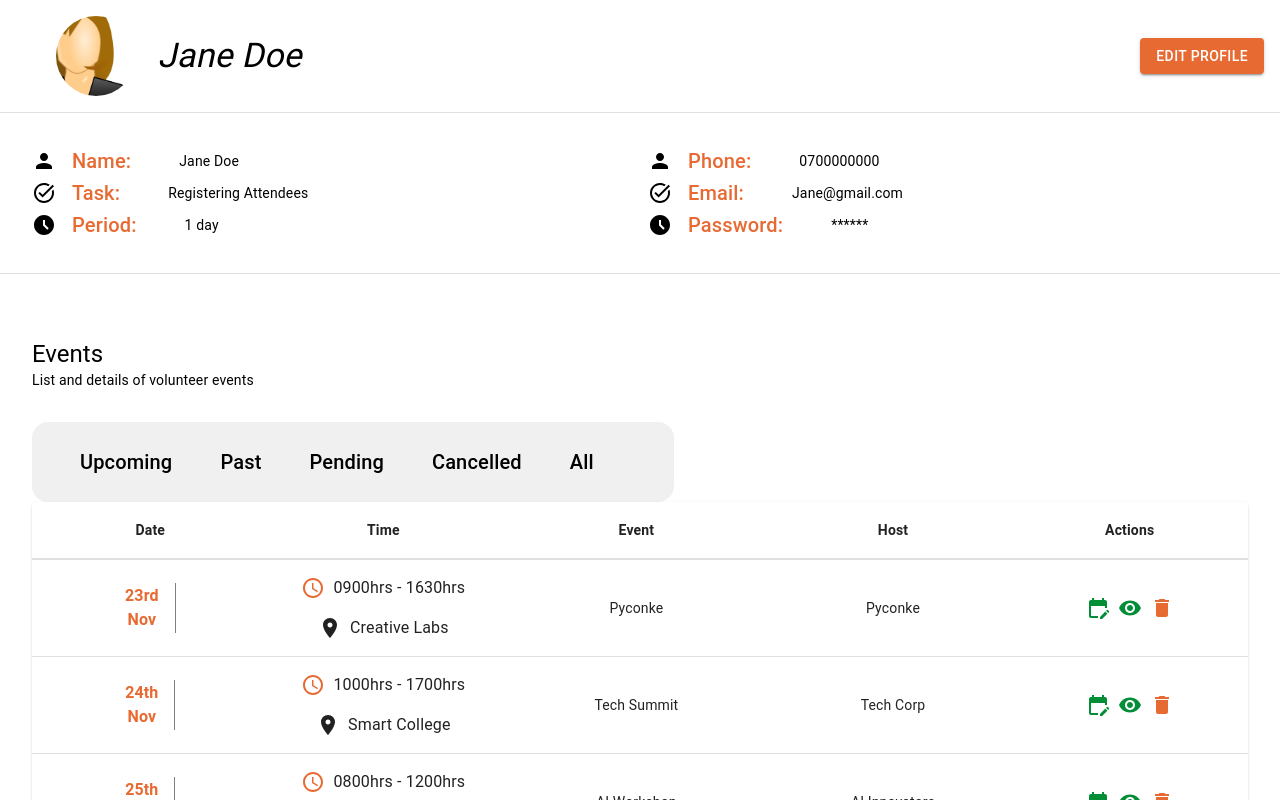
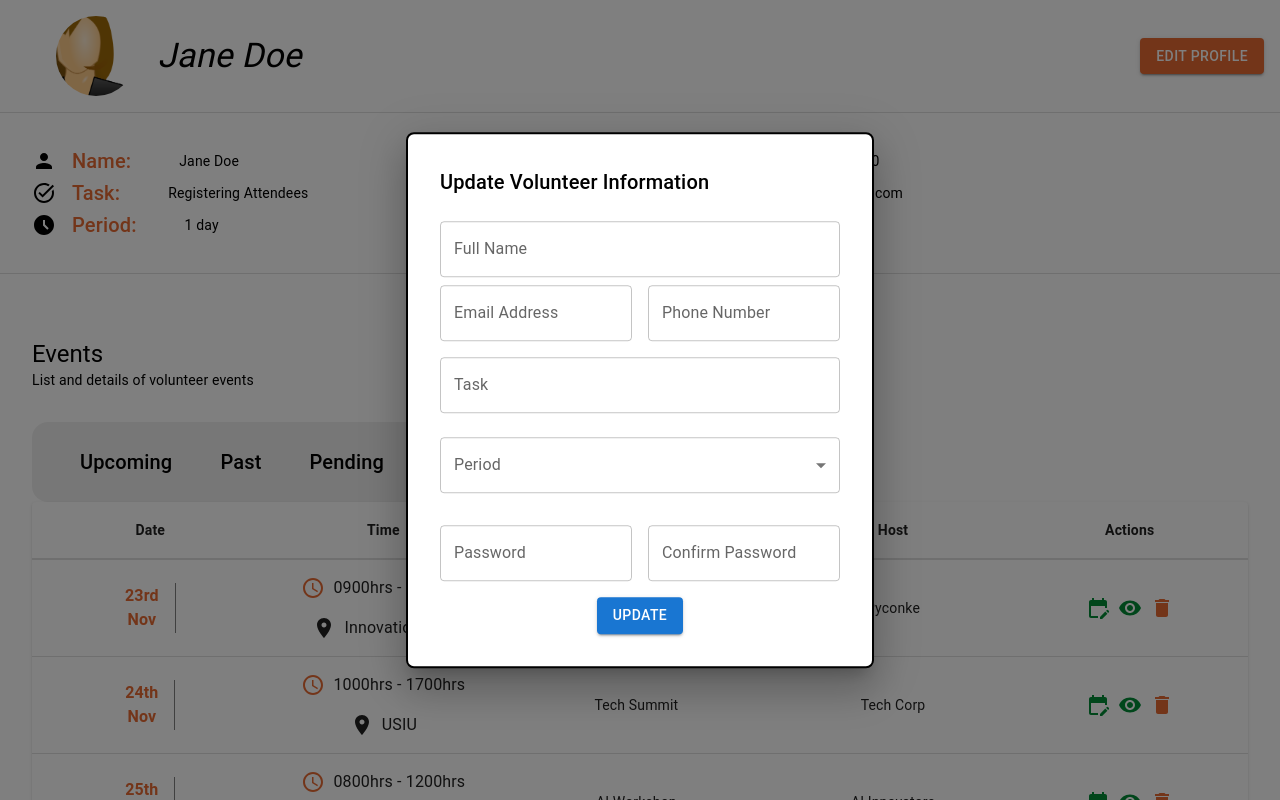
Before and after one commit to forbidenid/Volunteers_Management_System-Frontend, a React (Create React App) app: page /volunteer in a window 1280 px wide. Both pictures are taken after a click on the button "EDIT PROFILE". Shown: the top 800 px of the page. Built offline with nearby package versions, Linux system fonts and the light colour scheme.

Commit message:
update popup

```diff
--- /dev/null
+++ b/src/Components/Volunteers/UpdateVolunteerPopup.jsx
@@ -0,0 +1,173 @@
+import React, { useState, useEffect } from "react";
+import {
+  Modal,
+  Box,
+  Typography,
+  TextField,
+  Button,
+  MenuItem,
+} from "@mui/material";
+import Grid from "@mui/material/Grid";
+
+const UpdateVolunteerPopup = ({ open, handleClose, volunteerData }) => {
+  const [formData, setFormData] = useState({
+    name: "",
+    email: "",
+    phone: "",
+    task: "",
+    period: "",
+    password: "",
+    confirmPassword: "",
+  });
+
+  useEffect(() => {
+    if (volunteerData) {
+      setFormData({
+        name: volunteerData.name || "",
+        email: volunteerData.email || "",
+        phone: volunteerData.phone || "",
+        task: volunteerData.task || "",
+        period: volunteerData.period || "",
+        password: "",
+        confirmPassword: "",
+      });
+    }
+  }, [volunteerData]);
+
+  const handleChange = (e) => {
+    setFormData({ ...formData, [e.target.name]: e.target.value });
+  };
+
+  const handleSubmit = () => {
+    const { name, email, phone, task, period, password, confirmPassword } =
+      formData;
+    if (
+      !name ||
+      !email ||
+      !phone ||
+      !task ||
+      !period ||
+      !password ||
+      !confirmPassword
+    ) {
+      alert("All fields are required.");
+      return;
+    }
+    if (password !== confirmPassword) {
+      alert("Passwords do not match.");
+      return;
+    }
+    alert("Volunteer updated successfully!");
+    handleClose();
+  };
+
+  return (
+    <Modal open={open} onClose={handleClose}>
+      <Box
+        sx={{
+          position: "absolute",
+          top: "50%",
+          left: "50%",
+          transform: "translate(-50%, -50%)",
+          width: 400,
+          bgcolor: "background.paper",
+          border: "2px solid #000",
+          borderRadius: 2,
+          boxShadow: 24,
+          p: 4,
+        }}
+      >
+        <Typography variant="h6" component="h2" gutterBottom>
+          Update Volunteer Information
+        </Typography>
+        <TextField
+          label="Full Name"
+          name="name"
+          value={formData.name}
+          fullWidth
+          margin="normal"
+          onChange={handleChange}
+        />
+
+        <Grid container spacing={2}>
+          <Grid item xs={6}>
+            <TextField
+              label="Email Address"
+              name="email"
+              type="email"
+              value={formData.email}
+              fullWidth
+              onChange={handleChange}
+            />
+          </Grid>
+          <Grid item xs={6}>
+            <TextField
+              label="Phone Number"
+              name="phone"
+              type="tel"
+              value={formData.phone}
+              fullWidth
+              onChange={handleChange}
+            />
+          </Grid>
+        </Grid>
+
+        <TextField
+          label="Task"
+          name="task"
+          value={formData.task}
+          fullWidth
+          margin="normal"
+          onChange={handleChange}
+        />
+
+        <TextField
+          select
+          label="Period"
+          name="period"
+          value={formData.period}
+          onChange={handleChange}
+          fullWidth
+          margin="normal"
+        >
+          <MenuItem value="1-3 months">1-3 months</MenuItem>
+          <MenuItem value="3-6 months">3-6 months</MenuItem>
+          <MenuItem value="6-9 months">6-9 months</MenuItem>
+          <MenuItem value="9 months-1 year">9 months-1 year</MenuItem>
+          <MenuItem value="More than a year">More than a year</MenuItem>
+        </TextField>
+
+        <Grid container spacing={2} sx={{ mt: 1 }}>
+          <Grid item xs={6}>
+            <TextField
+              label="Password"
+              name="password"
+              type="password"
+              value={formData.password}
+              fullWidth
+              onChange={handleChange}
+            />
+          </Grid>
+          <Grid item xs={6}>
+            <TextField
+              label="Confirm Password"
+              name="confirmPassword"
+              type="password"
+              value={formData.confirmPassword}
+              fullWidth
+              onChange={handleChange}
+            />
+          </Grid>
+        </Grid>
+
+        <Box sx={{ display: "flex", justifyContent: "center", mt: 2 }}>
+          <Button variant="contained" color="primary" onClick={handleSubmit}>
+            Update
+          </Button>
+        </Box>
+      </Box>
+    </Modal>
+  );
+};
+
+export default UpdateVolunteerPopup;
--- a/src/Components/Volunteers/VolunteersTable.jsx
+++ b/src/Components/Volunteers/VolunteersTable.jsx
@@ -24,7 +24,6 @@ const columns = [
   { id: "actions", label: "Actions", minWidth: 170, align: "center" },
 ];
 
-// Array of dummy names
 const dummyNames = [
   "USIU",
   "Tech University",
--- a/src/Pages/Volunteer.jsx
+++ b/src/Pages/Volunteer.jsx
@@ -1,3 +1,4 @@
+import React, { useState } from "react";
 import { Box, Button, Divider, Typography } from "@mui/material";
 import FemaleUser from "../assets/imgs/female-user.png";
 import "../Styles/Volunteer.scss";
@@ -6,20 +7,37 @@ import PersonIcon from "@mui/icons-material/Person";
 import TaskAltIcon from "@mui/icons-material/TaskAlt";
 import AccessTimeFilledIcon from "@mui/icons-material/AccessTimeFilled";
 import VolunteersTable from "../Components/Volunteers/VolunteersTable";
+import UpdateVolunteerPopup from "../Components/Volunteers/UpdateVolunteerPopup";
 
 export default function Volunteer() {
+
+  const [popupOpen, setPopupOpen] = useState(false);
+
+
+  const handleOpenPopup = () => {
+    setPopupOpen(true);
+  };
+
+  const handleClosePopup = () => {
+    setPopupOpen(false);
+  };
+
   return (
     <Box className="volunteer">
       <Box className="volunteer__user">
         <Box className="volunteer__user--left">
-          <figure class="shape">
-            <img src={FemaleUser} alt="Person on a tour" class="img" />
-            <figcaption class="caption">Jane Doe</figcaption>
+          <figure className="shape">
+            <img src={FemaleUser} alt="Person on a tour" className="img" />
+            <figcaption className="caption">Jane Doe</figcaption>
           </figure>
           <Typography variant="h4">Jane Doe</Typography>
         </Box>
         <Box className="volunteer__user--right">
-          <Button variant="contained" className="button">
+          <Button
+            variant="contained"
+            className="button"
+            onClick={handleOpenPopup}
+          >
             Edit Profile
           </Button>
         </Box>
@@ -106,10 +124,7 @@ export default function Volunteer() {
         </Box>
         <Box className="volunteer__events--toggle">
           {["Upcoming", "Past", "Pending", "Cancelled", "All"].map((text) => (
-            <Typography
-              variant="h6"
-              key={text}
-            >
+            <Typography variant="h6" key={text}>
               {text}
             </Typography>
           ))}
@@ -118,6 +133,8 @@ export default function Volunteer() {
           <VolunteersTable />
         </Box>
       </Box>
+
+      <UpdateVolunteerPopup open={popupOpen} handleClose={handleClosePopup} />
     </Box>
   );
 }
```
